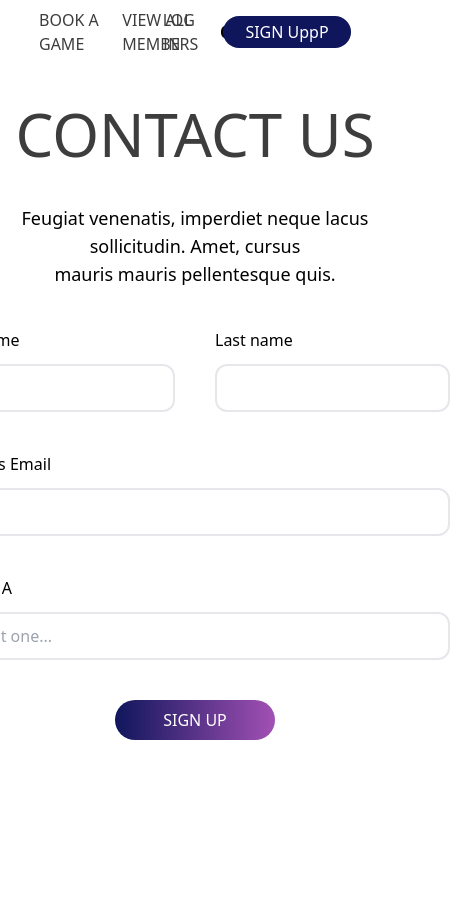
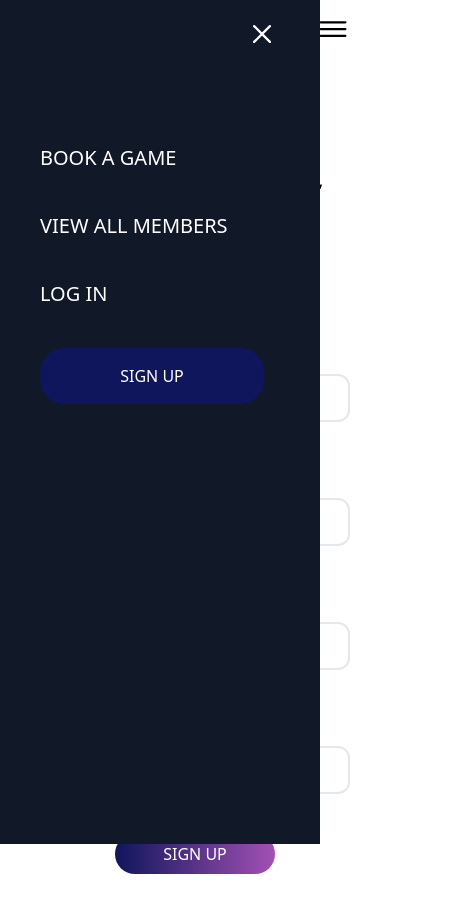
Before and after one commit to sunny080/sticky, a plain HTML site: page contact/index.html in a window 390 px wide. Shown: the whole page, 450 px wide, since content can reach past the window. Before the commit the page ends 844 px from the top, so only its background shows below. Drawn offline with nearby package versions, Linux system fonts and the light colour scheme.

Commit message:
Update index.html

```diff
--- a/contact/index.html
+++ b/contact/index.html
@@ -44,20 +44,39 @@
 
     <div class="flex absolute top-0 w-full justify-center">
         <div class="w-4/5  flex h-16 items-center  justify-between">
-            <div class="w-auto w-2/5  flex">
-                <h1 class="text-base cursor-pointer text-primary_dark font-medium">BOOK A GAME</h1>
-                <h1 class="text-base cursor-pointer text-primary_dark font-medium ml-3">VIEW ALL MEMBERS</h1>
+            <div class="w-auto w-2/4 lg:w-2/5 lg:flex   lg:block hidden justify-around">
+                <h1 class="text-sm lg:text-base cursor-pointer text-primary_dark whitespace-nowrap  font-medium">BOOK A
+                    GAME</h1>
+                <h1 class="text-sm lg:text-base cursor-pointer text-primary_dark whitespace-nowrap font-medium ">VIEW
+                    ALL MEMBERS</h1>
             </div>
             <div class="w-auto">
                 <img class="cursor-pointer" src="Gambito.png">
             </div>
-            <div class="flex w-2/5  relative w-auto items-center">
-                <h1 class="mr-3 cursor-pointer absolute right-36 text-base text-primary_dark font-medium">LOG IN
+            <div class="hidden w-2/4 lg:w-2/5 lg:flex lg:block justify-around  w-auto items-center">
+                <h1
+                    class="mr-3 cursor-pointer  right-36 text-sm lg:text-base text-primary_dark whitespace-nowrap font-medium">
+                    LOG IN
                 </h1>
                 <button
-                    class="w-32 h-8 text-base absolute right-0 cursor-pointer rounded-l-3xl rounded-r-3xl font-medium text-white  bg-primary_blue">SIGN
-                    UppP</button>
+                    class="w-32 h-8 text-base  right-0 cursor-pointer rounded-l-3xl rounded-r-3xl font-medium text-white  bg-primary_blue">SIGN
+                    UP</button>
             </div>
+            <div class="block lg:hidden">
+                <ion-icon onclick="openNav()" class="text-4xl cursor-pointer" name="menu-outline"></ion-icon>
+            </div>
+
+            <div id="mySidebar" class=" transition-all block absolute pl-10 h-screen bg-gray-900 text-left w-80 left-0  top-0 lg:hidden">
+                <ion-icon onclick="closeNav()" class=" absolute cursor-pointer right-10 text-4xl mt-4 text-white" name="close-outline"></ion-icon>
+                <h1 class="text-xl mt-36  cursor-pointer text-white whitespace-nowrap  font-medium">BOOK A GAME</h1>
+                <h1 class="text-xl mt-10  cursor-pointer text-white whitespace-nowrap  font-medium">VIEW ALL MEMBERS
+                </h1>
+                <h1 class="text-xl mt-10  cursor-pointer text-white whitespace-nowrap  font-medium">LOG IN</h1>
+                <button
+                    class="w-56 h-14 text-base  mt-10 right-0 cursor-pointer rounded-l-3xl rounded-r-3xl font-medium text-white  bg-primary_blue">SIGN
+                    UP</button>
+            </div>
+
 
         </div>
 
@@ -66,28 +85,28 @@
 
     <div class="  h-screen flex items-center justify-center flex-col w-full top-36  ">
 
-        <div>
+        <div class="p-12">
             <h1 class="text-6xl text-center font-medium text-primary_dark">CONTACT US</h1>
             <div class=" text-center">
                 <p class="mt-10 text-lg font-medium ">Feugiat venenatis, imperdiet neque lacus sollicitudin. Amet,
                     cursus
-                    <br> mauris mauris pellentesque quis.
+                    mauris mauris pellentesque quis.
                 </p>
             </div>
         </div>
 
 
 
-        <div>
+        <div class="w-full sm:w-auto sm:p-0   p-10">
 
-            <div class="mt-10 sm flex">
+            <div class="mt- sm:mt-2  sm:flex  flex-col  sm:flex-row  flex">
                 <div class="">
                     <h1>First name</h1>
-                    <input class="border-2 h-12 mt-3 rounded-xl" type="text">
+                    <input class="border-2 h-12 mt-3 w-full rounded-xl" type="text">
                 </div>
-                <div class=" ml-10">
+                <div class=" sm:ml-10 sm:mt-0 mt-10 ml-0">
                     <h1>Last name</h1>
-                    <input class="border-2 h-12 mt-3 rounded-xl" type="text">
+                    <input class="border-2 h-12 mt-3 w-full rounded-xl" type="text">
                 </div>
 
             </div>
@@ -101,12 +120,14 @@
 
             <div class="mt-10">
                 <h1>Are You A</h1>
-                <input   placeholder="Select one...  "  class="pl-5 h-12 mt-3 rounded-xl w-full border-2 " type="text">
+                <input placeholder="Select one...  " class="pl-5 h-12 mt-3 rounded-xl w-full border-2 " type="text">
             </div>
 
 
             <div class="flex justify-center ">
-    <button class="h-10 w-40 rounded-3xl mt-10 text-white bg-gradient-to-r from-primary_blue to-primary_purple">SIGN UP</button>
+                <button
+                    class="h-10 w-40 rounded-3xl mt-10 text-white bg-gradient-to-r from-primary_blue to-primary_purple">SIGN
+                    UP</button>
             </div>
 
 
@@ -121,7 +142,15 @@
 
 
 
+    <script>
+        function openNav() {
+            document.getElementById("mySidebar").style.left = "0rem";
+        }
 
+        function closeNav() {
+            document.getElementById("mySidebar").style.left ="-20rem";
+        }
+    </script>
 
 
 
```
Lines whose indentation alone changed are shown as unchanged.
